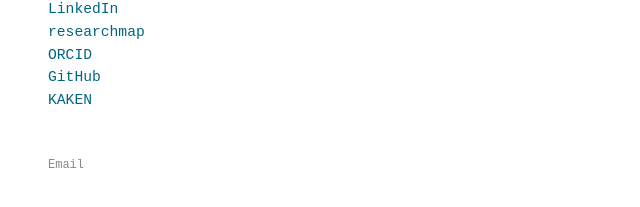
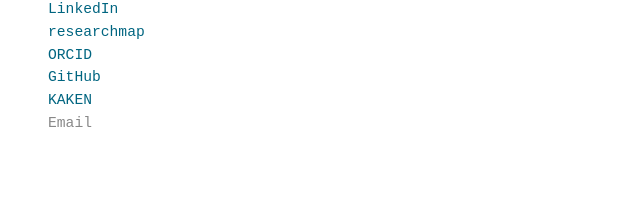
Before and after one commit to takayuki1997/takayuki1997.github.io, a Jekyll site: the page built from index.md, in a window 1280 px wide. Shown: the part 245-452 px from the top of the page, without its empty margins (0-640 px from the left). Built offline with Jekyll 4.4.1, drawn with Linux system fonts in a browser that asks for light colours.

Commit message:
Align email link styling with social links
Removes the smaller font size and extra top margin so the email
link matches the rest of the link list visually.

Co-Authored-By: Claude Opus 4.7 (1M context) <noreply@anthropic.com>

```diff
--- a/assets/css/style.css
+++ b/assets/css/style.css
@@ -56,11 +56,6 @@ body {
   margin-top: 24px;
 }
 
-.contact {
-  margin-top: 48px;
-  font-size: 9pt;
-}
-
 .contact a {
   color: #888;
 }
--- a/index.md
+++ b/index.md
@@ -30,6 +30,6 @@ title: Takayuki OGI（荻 多加之）
 
 <div class="contact" markdown="1">
 
-[Email](mailto:takayuki1997@gmail.com)
+- [Email](mailto:takayuki1997@gmail.com)
 
 </div>
```
